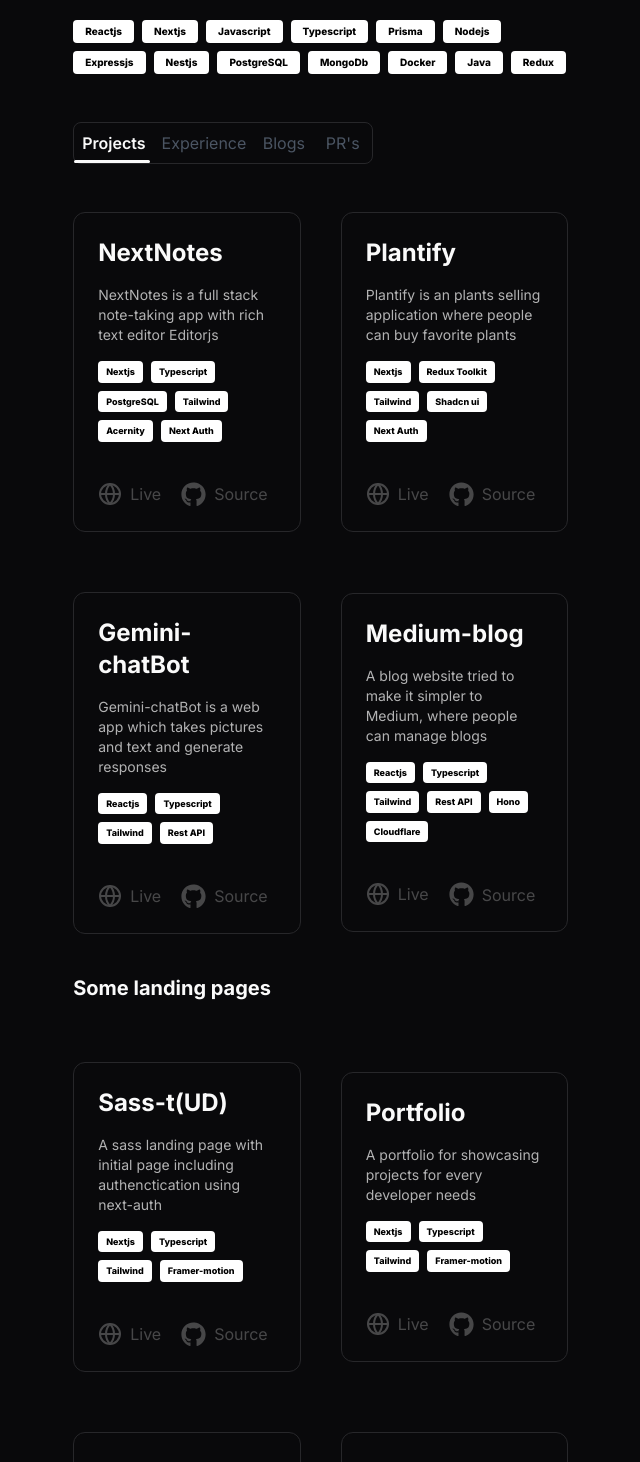
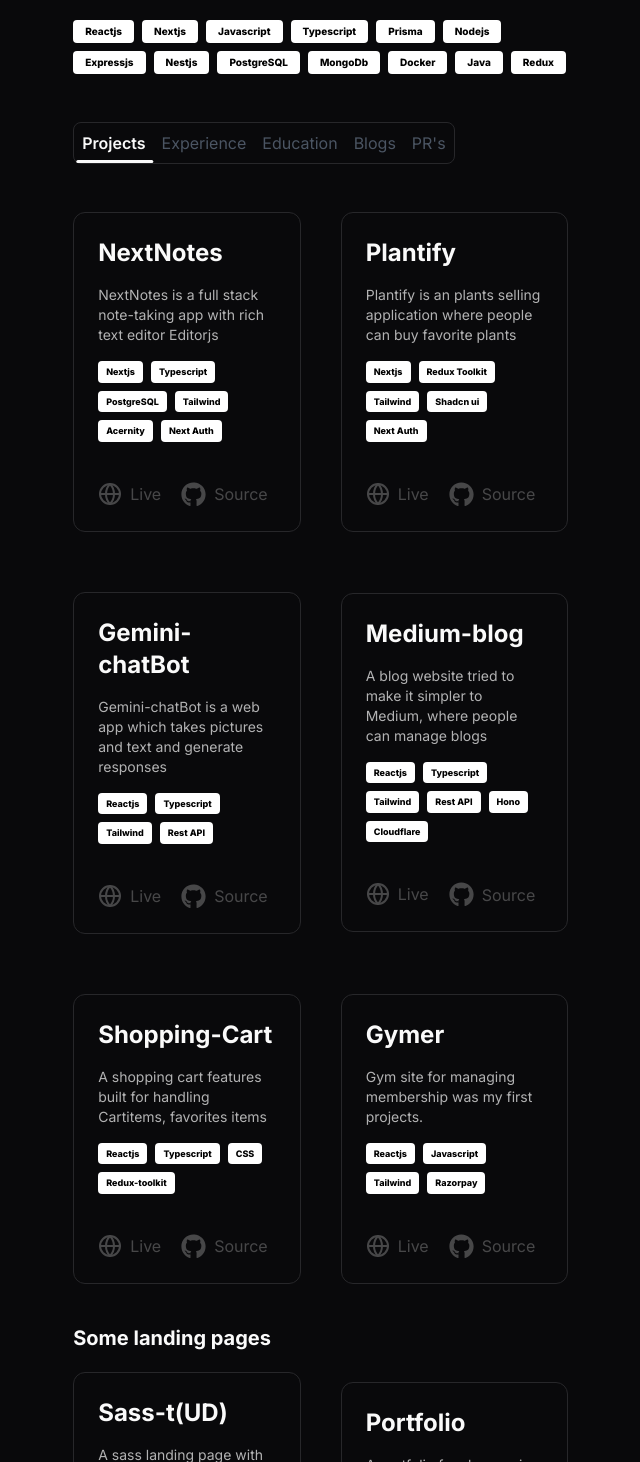
Before and after one commit to Piyush5784/Piyush-portfolio, a Next.js app: page / in a window 1280 px wide. Shown: the part 308-1770 px from the top of the page, without its empty margins (314-954 px from the left). Built offline with nearby package versions, Linux system fonts and the light colour scheme.

Commit message:
added sections

```diff
--- a/src/Content.ts
+++ b/src/Content.ts
@@ -94,6 +94,21 @@ export const Content: ContentType = {
       liveSrc: "https://gemini-pro-latest.netlify.app",
       sourceSrc: "https://github.com/Piyush5784/Gemini-Pro",
     },
+    {
+      name: "Shopping-Cart",
+      description:
+        "A shopping cart features built for handling Cartitems, favorites items",
+      skills: ["Reactjs", "Typescript", "CSS", "Redux-toolkit"],
+      liveSrc: "https://shoping-cart-redux-vert.vercel.app",
+      sourceSrc: "https://github.com/Piyush5784/shopingCart-redux",
+    },
+    {
+      name: "Gymer",
+      description: "Gym site for managing membership was my first projects.",
+      skills: ["Reactjs", "Javascript", "Tailwind", "Razorpay"],
+      liveSrc: "https://gymer-version2-nbbn.vercel.app",
+      sourceSrc: "https://github.com/Piyush5784/GYMER-version2",
+    },
   ],
   landingPage: [
     {
@@ -128,13 +143,6 @@ export const Content: ContentType = {
       liveSrc: "https://furniro-sable.vercel.app",
       sourceSrc: "https://github.com/Piyush5784/Furniro",
     },
-    {
-      name: "Gymer",
-      description: "Gym site for managing membership was my first projects.",
-      skills: ["Reactjs", "Javascript", "Tailwind", "Razorpay"],
-      liveSrc: "https://gymer-version2-nbbn.vercel.app",
-      sourceSrc: "https://github.com/Piyush5784/GYMER-version2",
-    },
   ],
 
   experiences: [
@@ -155,6 +163,18 @@ export const Content: ContentType = {
       skillsIncluded: ["Nestjs", "Dynamodb", "Razorpay", "RBAC"],
       location: "Assam, Ghy",
       Date: "July 2024 - Nov 2024",
+    },
+  ],
+  education: [
+    {
+      courseName: "Bachlor in Computer Applications",
+      universityName: "Guwahati University",
+      years: "2022-2025",
+    },
+    {
+      courseName: "AHSEC (High School)",
+      universityName: "K C Das Commerce College",
+      years: "2020-2022",
     },
   ],
   PRS: [
--- /dev/null
+++ b/src/components/custom/Education.tsx
@@ -0,0 +1,31 @@
+import React from "react";
+import { motion } from "framer-motion";
+import { Content } from "@/Content";
+const Education = () => {
+  return (
+    <>
+      <motion.div
+        initial={{ opacity: 0, y: -10 }}
+        animate={{ opacity: 1, y: 0 }}
+        transition={{ duration: 0.5, delay: 0.2 }}
+      >
+        {Content.education.map((education, idx) => (
+          <div key={idx} className="border rounded-xl p-4 mt-2">
+            <div className="flex justify-between">
+              <div>
+                <p> {education.courseName}</p>
+                <p className="text-gray-600">{education.universityName}</p>
+              </div>
+              <div>
+                {" "}
+                <p>{education.years}</p>
+              </div>
+            </div>
+          </div>
+        ))}
+      </motion.div>
+    </>
+  );
+};
+
+export default Education;
--- a/src/components/custom/Projects.tsx
+++ b/src/components/custom/Projects.tsx
@@ -7,7 +7,7 @@ import { Button } from "../ui/button";
 const Projects = () => {
   return (
     <>
-      <div className="flex flex-wrap items-center gap-10 w-full pb-10 ">
+      <div className="flex flex-wrap items-center gap-10 w-full pb-10">
         {Content.projects.map((project, index) => (
           <div
             key={index}
@@ -40,7 +40,7 @@ const Projects = () => {
             </div>
           </div>
         ))}
-
+      </div>
       <p className="font-bold text-xl">Some landing pages</p>
       <div className="flex flex-wrap items-center gap-10 w-full pb-10 ">
         {Content.landingPage.map((project, index) => (
@@ -76,7 +76,7 @@ const Projects = () => {
           </div>
         ))}
       </div>
-      </div>
+
       <div className="flex justify-center items-center">
         <Link href={"https://github.com/Piyush5784"} target="_blank">
           <Button> More projects</Button>
--- a/src/components/custom/Sections.tsx
+++ b/src/components/custom/Sections.tsx
@@ -8,6 +8,7 @@ import Experiences from "./Experiences";
 import Projects from "./Projects";
 import PRSections from "./Pr-s";
 import { Content } from "@/Content";
+import Education from "./Education";
 
 const Sections = () => {
   const selected = useRecoilValue<select>(selectAtom);
@@ -24,6 +25,7 @@ const Sections = () => {
           {selected == "experiences" && <Experiences />}
           {selected == "PR's" && <PRSections />}
           {selected == "projects" && <Projects />}
+          {selected == "Education" && <Education />}
         </motion.div>
       </div>
     </>
--- a/src/components/custom/select-items.tsx
+++ b/src/components/custom/select-items.tsx
@@ -11,13 +11,13 @@ export function SelectItems() {
   return (
     <>
       <div>
-        <div className="flex items-center pt-5 justify-start">
+        <div className="flex items-center pt-5 justify-start ">
           <div>
             <motion.div
               initial={{ opacity: 0 }}
               animate={{ opacity: 1 }}
               transition={{ duration: 0.5 }}
-              className="relative flex w-[300px] my-2 border rounded-lg font-sm duration-300"
+              className="relative flex my-2 border rounded-lg font-sm duration-300"
             >
               {/* Option selectors */}
               <div
@@ -43,6 +43,17 @@ export function SelectItems() {
                 Experience
               </div>
               <div
+                onClick={() => setSelected("Education")}
+                className={cn(
+                  "flex-1 p-2 text-center cursor-pointer",
+                  select === "Education"
+                    ? "text-primary font-semibold"
+                    : "text-gray-600"
+                )}
+              >
+                Education
+              </div>
+              <div
                 onClick={() => setSelected("blogs")}
                 className={cn(
                   "flex-1 p-2 text-center cursor-pointer",
@@ -65,6 +76,7 @@ export function SelectItems() {
               >
                 PR's
               </div>
+
               {/* Animated border indicator */}
               <motion.div
                 className="absolute bottom-0 h-[3px] bg-primary rounded-full"
@@ -88,25 +100,29 @@ export function SelectItems() {
 function dynamicPosition(name: select) {
   switch (name) {
     case "projects":
-      return "0%";
+      return "3%";
     case "experiences":
-      return "92.33%";
+      return "85.33%";
     case "blogs":
-      return "330.66%";
+      return "465.66%";
     case "PR's":
-      return "540%";
+      return "705%";
+    case "Education":
+      return "220%";
   }
 }
 
 function dynamicWidth(name: select) {
   switch (name) {
     case "PR's":
+      return "12.33%";
+    case "blogs":
       return "15.33%";
-    case "blogs":
-      return "18.33%";
     case "projects":
+      return "20.33%";
+    case "experiences":
       return "25.33%";
-    case "experiences":
-      return "30.33%";
+    case "Education":
+      return "22%";
   }
 }
--- a/src/types/index.ts
+++ b/src/types/index.ts
@@ -1,7 +1,12 @@
 import { ReactNode } from "react";
 import { IconType } from "react-icons/lib";
 
-export type select = "projects" | "experiences" | "blogs" | "PR's";
+export type select =
+  | "projects"
+  | "experiences"
+  | "blogs"
+  | "PR's"
+  | "Education";
 
 export interface socialLinks {
   icon: IconType;
@@ -45,5 +50,10 @@ export interface ContentType {
   projects: projectContent[];
   experiences: ExperienceContent[];
   landingPage: projectContent[];
+  education: {
+    courseName: string;
+    universityName: string;
+    years: string;
+  }[];
   PRS: { name: string; merged?: boolean; liveSrc: string }[];
 }
```
Lines whose indentation alone changed are shown as unchanged.
